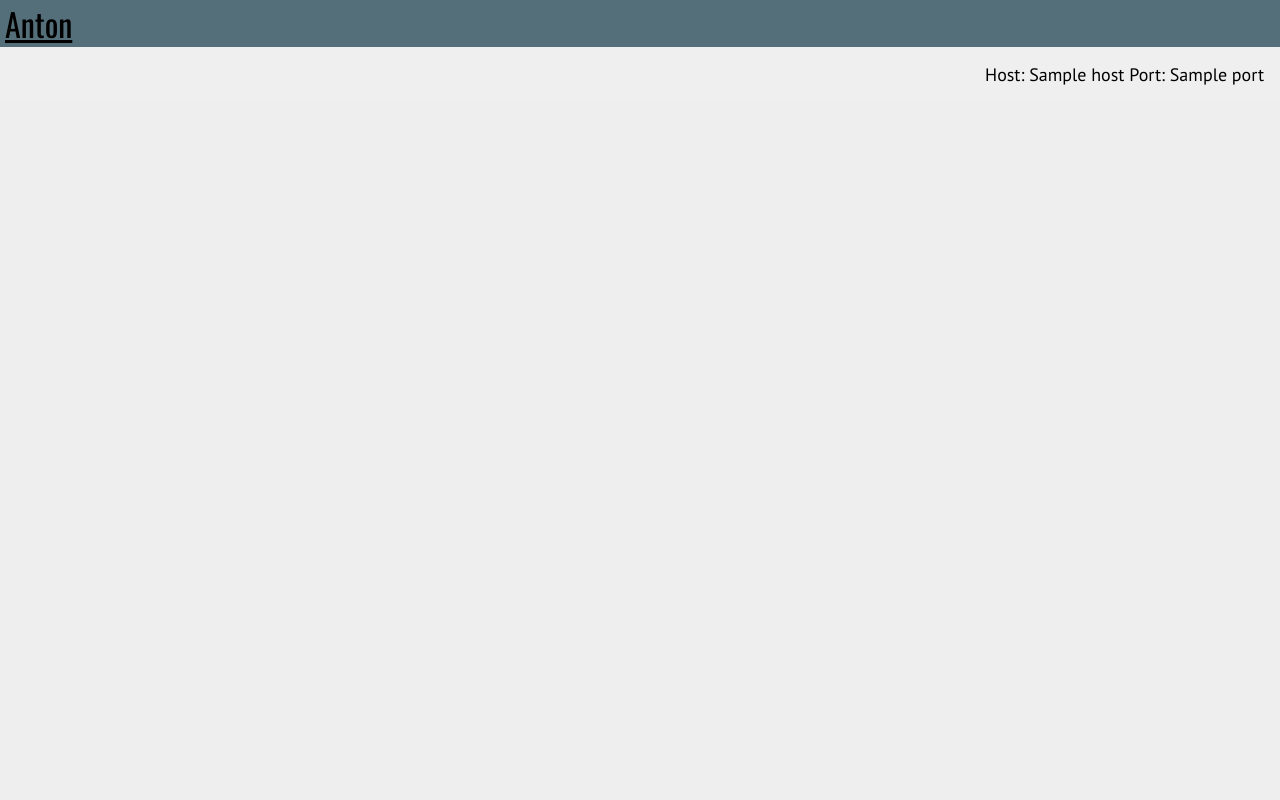
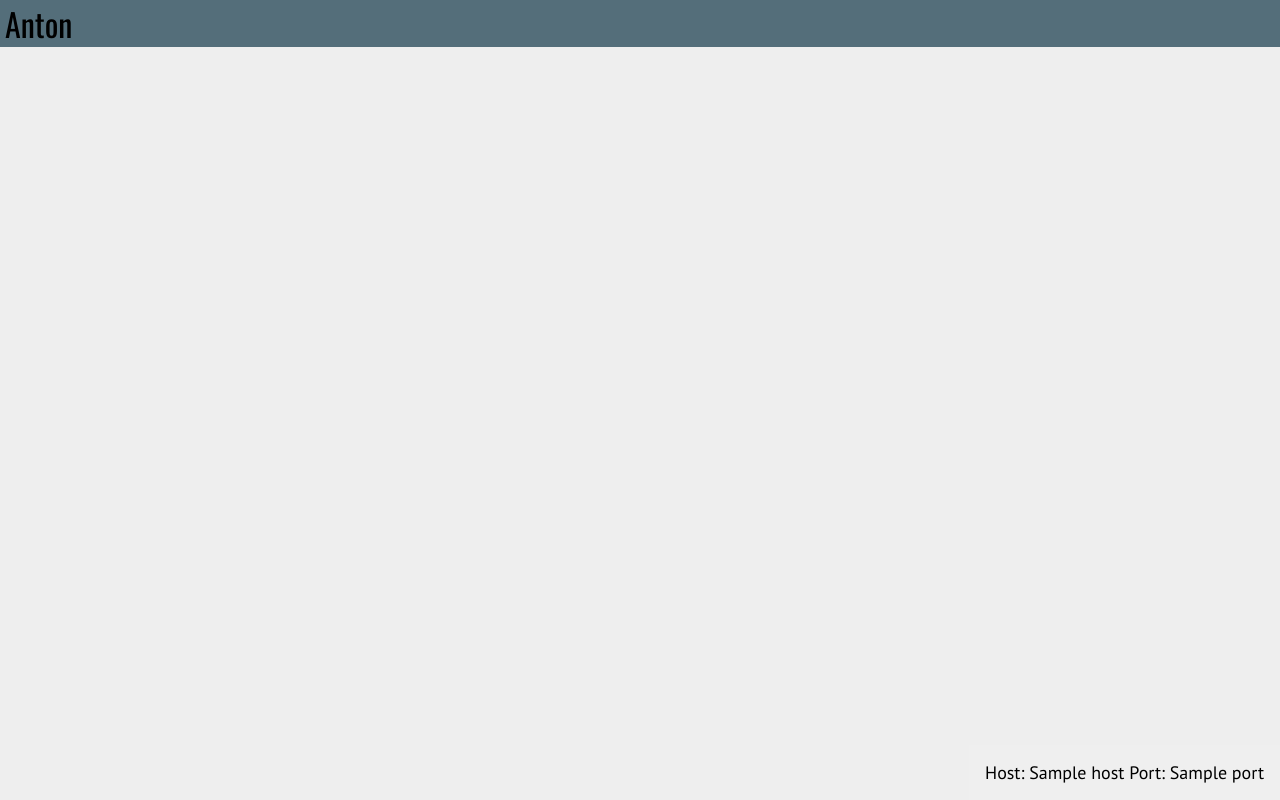
Before and after one commit to shubham1172/anton, a Flask app: template templates/base.html in a window 1280 px wide. Run offline with Flask 2, Linux system fonts and the light colour scheme; the template is opened without the code that fills it: most values are stand-ins (such as "Sample title", 1, 10 or a date in 2020).

Commit message:
Modified base.css

```diff
--- a/static/css/base.css
+++ b/static/css/base.css
@@ -25,8 +25,9 @@ header {
 	}
 
 footer {
-  position: relative;
+  position: absolute;;
+	bottom: 0;
+	right: 0;
   padding: 1rem;
   background-color: #efefef;
-  text-align: right;
 }
--- a/static/index.html
+++ b/static/index.html
@@ -19,6 +19,7 @@
 		<header>
 			Anton
 	  </header>
+		<br>
 		<table cellspacing="10px">
       <form name="login" action="/login" method="post">
         <tr>
--- a/templates/base.html
+++ b/templates/base.html
@@ -9,7 +9,7 @@
   </head>
   <body>
     <header>
-      <a href = "{{url_for('routes.model')}}">Anton</a>
+      Anton
     </header>
     <div class="content">
       {% block content %}{% endblock %}
```
